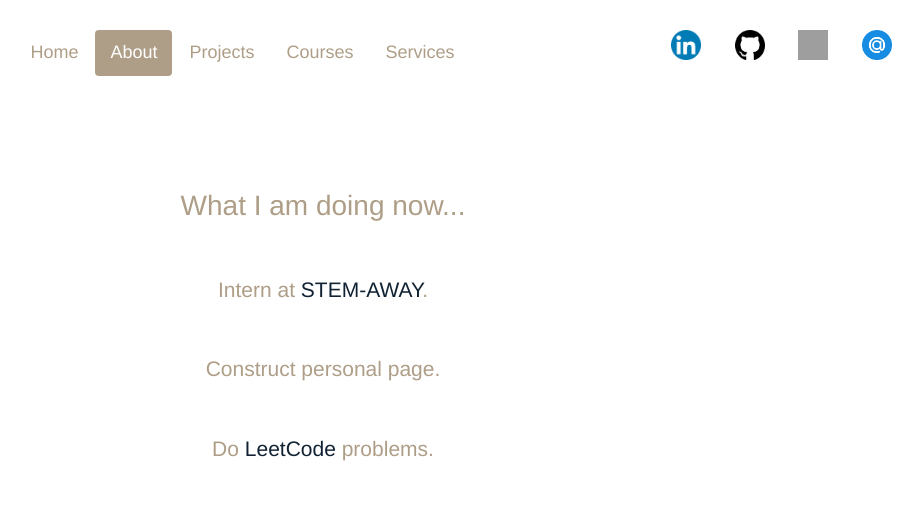
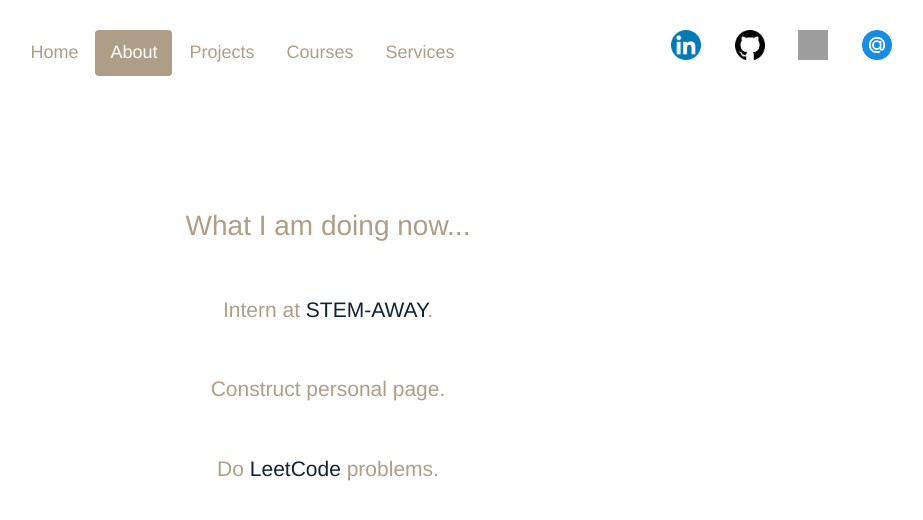
Before and after one commit to jadewu/jadewu.github.io, a Jekyll site: the page built from about.html, in a window 1280 px wide. Shown: the top 520 px of the page, without its empty margins (332-1255 px from the left). Built offline with Jekyll 4.4.1, drawn with Linux system fonts in a browser that asks for light colours; grey boxes are pictures that could not be loaded.

Commit message:
Update photos_card.css

```diff
--- a/statics/css/photos_card.css
+++ b/statics/css/photos_card.css
@@ -3,10 +3,10 @@
   background-color: white;
   box-shadow: 0 4px 8px 0 rgba(0, 0, 0, 0.2), 0 6px 20px 0 rgba(0, 0, 0, 0.19);
   margin-bottom: 25px;
-  text-align: center;
+  margin:auto;
 }
 
 div.container {
   text-align: center;
-  /* padding: 10px 20px; */
+  padding: 10px 20px;
 }
```
